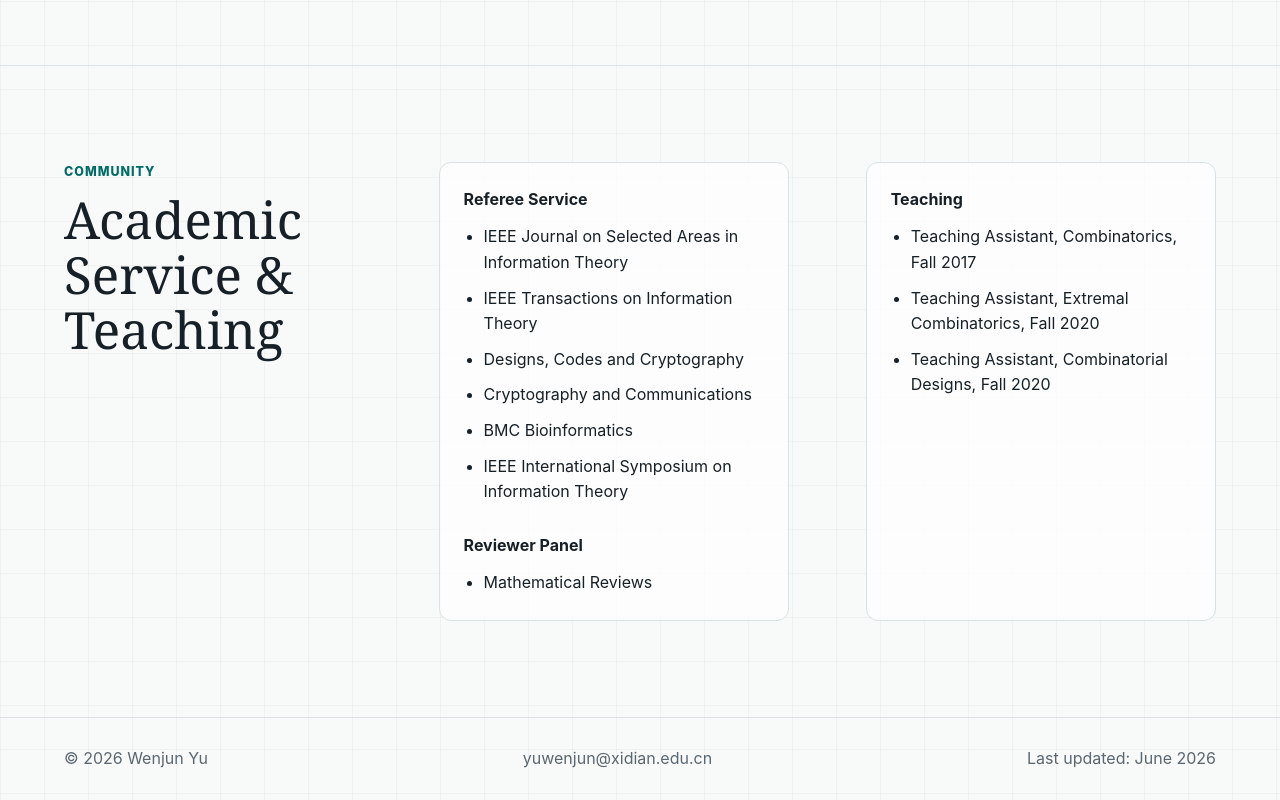
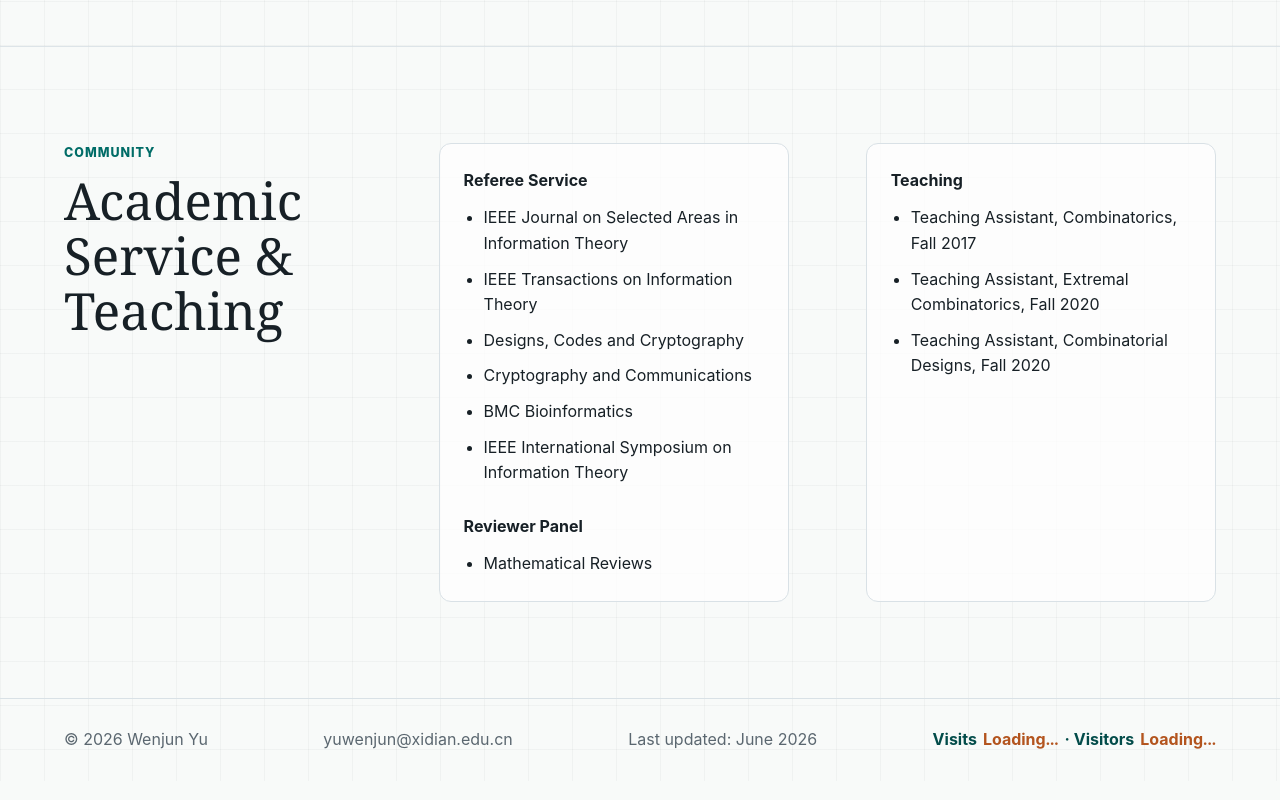
Before and after one commit to xidian-zju-ustc/wenjunyu-homepage, a plain HTML site: page index.html in a window 1280 px wide. Shown: the part 5499-6299 px from the top of the page. Drawn offline with Linux system fonts and the light colour scheme; some packages are replaced by stand-ins of ours; a script that the page names is missing.

Commit message:
Add files via upload

```diff
--- a/index.html
+++ b/index.html
@@ -6,6 +6,7 @@
   <title>Wenjun Yu | Coding Theory & Combinatorics</title>
   <meta name="description" content="Academic homepage of Wenjun Yu, Associate Professor at Xidian University. Research in coding theory, combinatorics, information theory, distributed storage, and DNA storage.">
   <link rel="stylesheet" href="styles.css">
+  <script src="//cdn.busuanzi.cc/busuanzi/3.6.9/busuanzi.min.js" defer></script>
 </head>
 
 <body>
@@ -275,9 +276,9 @@
       <ul class="collaborator-list">
         <li><strong>Ohad Elishco</strong><span>Ben-Gurion University of the Negev</span></li>
         <li><strong>Gennian Ge</strong><span>Capital Normal University</span></li>
-        <li><strong>Xiangliang Kong</strong><span>Tel Aviv University</span></li>
+        <li><strong>Xiangliang Kong</strong><span>University of Science and Technology of China</span></li>
         <li><strong>Zhaojun Lan</strong><span>Capital Normal University</span></li>
-        <li><strong>Moshe Schwartz</strong><span>Ben-Gurion University of the Negev, Macmaster University</span></li>
+        <li><strong>Moshe Schwartz</strong><span>Ben-Gurion University of the Negev</span></li>
         <li><strong>Yubo Sun</strong><span>Capital Normal University</span></li>
         <li><strong>Xin Wei</strong><span>Institute for Basic Science</span></li>
         <li><strong>Yuanxiao Xi</strong><span>Zhejiang University</span></li>
@@ -345,6 +346,9 @@
     <p>© 2026 Wenjun Yu</p>
     <p><a href="mailto:yuwenjun@xidian.edu.cn">yuwenjun@xidian.edu.cn</a></p>
     <p>Last updated: June 2026</p>
+    <p class="visitor-stats" aria-label="Visitor statistics">
+      Visits <span id="busuanzi_site_pv">Loading...</span> · Visitors <span id="busuanzi_site_uv">Loading...</span>
+    </p>
   </footer>
 </body>
 </html>
--- a/styles.css
+++ b/styles.css
@@ -493,6 +493,20 @@ footer p {
   margin-bottom: 0;
 }
 
+.visitor-stats {
+  display: inline-flex;
+  align-items: center;
+  gap: 6px;
+  font-weight: 700;
+  color: var(--accent-dark);
+}
+
+.visitor-stats span {
+  min-width: 4ch;
+  color: var(--warm);
+  font-variant-numeric: tabular-nums;
+}
+
 @media (max-width: 860px) {
   .site-header {
     align-items: flex-start;
```
